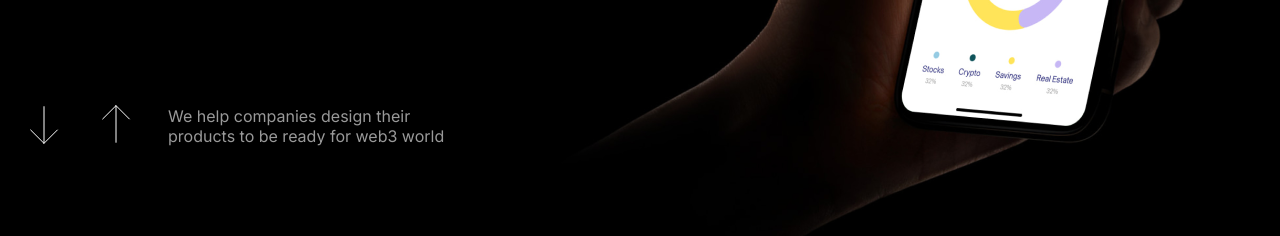
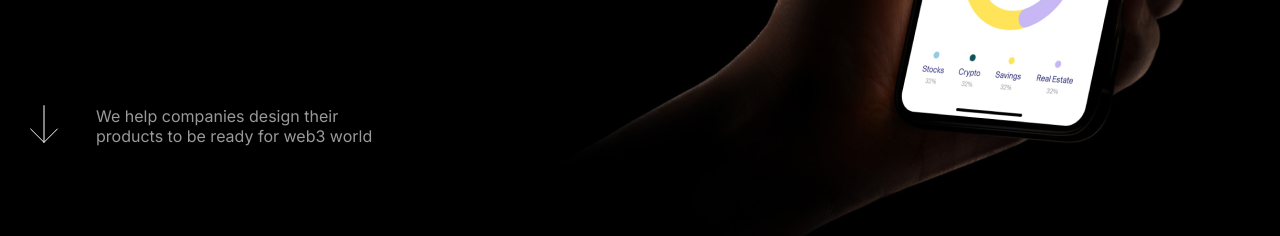
Before and after one commit to CristianChilat/intership-test-template, a plain HTML site: page index.html in a window 1280 px wide. Shown: the part 564-800 px from the top of the page. Drawn offline with Linux system fonts and the light colour scheme.

Commit message:
Removed a test arrow

```diff
--- a/index.html
+++ b/index.html
@@ -60,12 +60,6 @@
                     <path d="M20 38.3332V1.6665" stroke="white" stroke-linecap="round" stroke-linejoin="round"/>
                     <path d="M33.3333 25L20 38.3333L6.66663 25" stroke="white" stroke-linecap="round"
                           stroke-linejoin="round"/>
-                </svg>
-            </a>
-            <a href="#" class="up-arrow">
-                <svg class="up-arrow" width="40" height="40" viewBox="0 0 40 40" fill="none" xmlns="http://www.w3.org/2000/svg">
-                    <path d="M20 1.63525V38.3019" stroke="white" stroke-linecap="round" stroke-linejoin="round"/>
-                    <path d="M6.66675 14.9691L20.0001 1.63574L33.3334 14.9691" stroke="white" stroke-linecap="round" stroke-linejoin="round"/>
                 </svg>
             </a>
             <span>We help companies design their <br>
```
